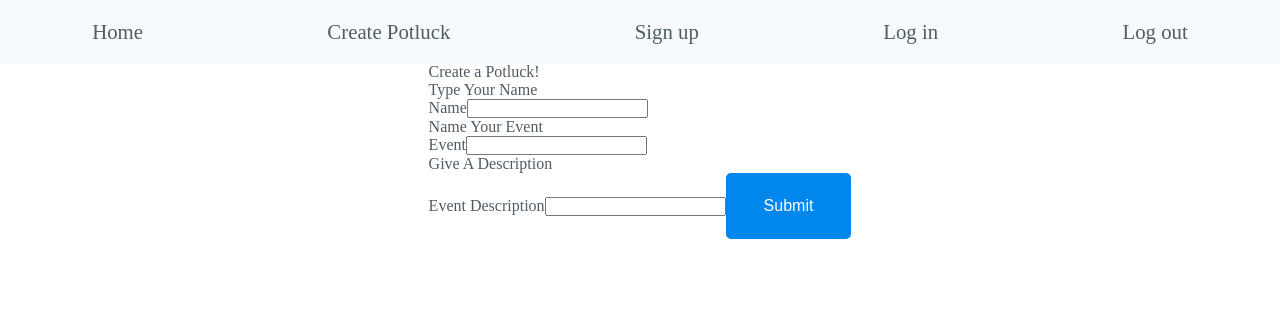
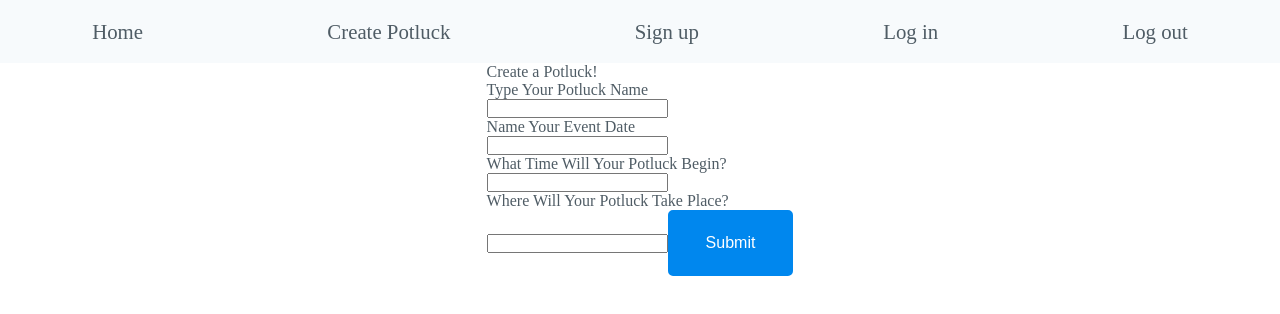
Before and after one commit to thi-hong-van-nguyen/Build-Week-Potluck-Planner-4-front-end, a React (Create React App) app in the folder potluck/: page /add in a window 1280 px wide. Shown: the top 314 px of the page. Built offline with nearby package versions, Linux system fonts and the light colour scheme; the HTML template or start-up script is replaced by a standard one.

Commit message:
fixed data structure of add potluck

```diff
--- a/potluck/src/App.js
+++ b/potluck/src/App.js
@@ -8,20 +8,23 @@ import Signup from './components/Signup';
 import Login from './components/Login';
 import Logout from './components/Logout';
 import AddPotluck from './components/AddPotluck';
-import schema from './components/formSchema';
+import schema from './components/PotluckSchema';
 import './App.css';
 
 const initialFormValues = {
-  name: '',
-  event: '',
-  description: '',
+  potluck_name: '',
+  date: '',
+  time: '',
+  location: '',
 }
 
 const initialFormErrors = {
-  name: '',
-  event: '',
-  description: '',
+  potluck_name: '',
+  date: '',
+  time: '',
+  location: '',
 }
+
 
 const initialPotluck = [];
 const initialDisabled = true;
--- a/potluck/src/components/AddPotluck.js
+++ b/potluck/src/components/AddPotluck.js
@@ -25,35 +25,45 @@ export default function AddPotluck(props) {
             <div className='create-potluck'>
                 <h1>Create a Potluck!</h1>
                 <div className='errors'>
-                    <div>{errors.name}</div>
-                    <div>{errors.event}</div>
-                    <div>{errors.description}</div>
+                    <div>{errors.potluck_name}</div>
+                    <div>{errors.date}</div>
+                    <div>{errors.time}</div>
+                    <div>{errors.location}</div>
                 </div>
 
-                <h3>Type Your Name</h3>
-                <label>Name
+                <h3>Type Your Potluck Name</h3>
+                <label>
                     <input
-                        value={values.name}
+                        value={values.potluck_name}
                         onChange={onChange}
-                        name='name'
+                        name='potluck_name'
                         type='text'
                     />
                 </label>
-                <h3>Name Your Event</h3>
-                <label>Event
+                <h3>Name Your Event Date</h3>
+                <label>
                     <input
-                        value={values.event}
+                        value={values.date}
                         onChange={onChange}
-                        name='event'
+                        name='date'
                         type='text'
                     />
                 </label>
-                <h3>Give A Description</h3>
-                <label>Event Description
+                <h3>What Time Will Your Potluck Begin?</h3>
+                <label>
                     <input
-                        value={values.description}
+                        value={values.time}
                         onChange={onChange}
-                        name='description'
+                        name='time'
+                        type='text'
+                    />
+                </label>
+                <h3>Where Will Your Potluck Take Place?</h3>
+                <label>
+                    <input
+                        value={values.location}
+                        onChange={onChange}
+                        name='location'
                         type='text'
                     />
                 </label>
--- /dev/null
+++ b/potluck/src/components/PotluckSchema.js
@@ -0,0 +1,23 @@
+import * as yup from 'yup';
+
+const formSchema = yup.object().shape({
+    potluck_name: yup
+    .string()
+    .trim()
+    .required('Username is required!')
+    .min(3, 'Potluck name must be 3 characters long!'),
+    date: yup
+    .string()
+    .trim()
+    .min(4, 'Give me a date!'),
+    time: yup
+    .string()
+    .trim()
+    .min(3, 'Start time must be 3 characters long!'),
+    location: yup
+    .string()
+    .trim()
+    .min(4, 'What is the Location!'),
+})
+
+export default formSchema;
--- a/potluck/src/components/formSchema.js
+++ /dev/null
@@ -1,23 +0,0 @@
-import * as yup from 'yup';
-
-const formSchema = yup.object().shape({
-    name: yup
-    .string()
-    .trim()
-    .required('Username is required!')
-    .min(3, 'Username  must be 3 characters long!'),
-    password: yup
-    .string()
-    .trim()
-    .min(5, 'Password  must be 5 characters long!'),
-    event: yup
-    .string()
-    .trim()
-    .min(5, 'event  must be 5 characters long!'),
-    description: yup
-    .string()
-    .trim()
-    .min(5, 'There must be a description!'),
-})
-
-export default formSchema;
```
